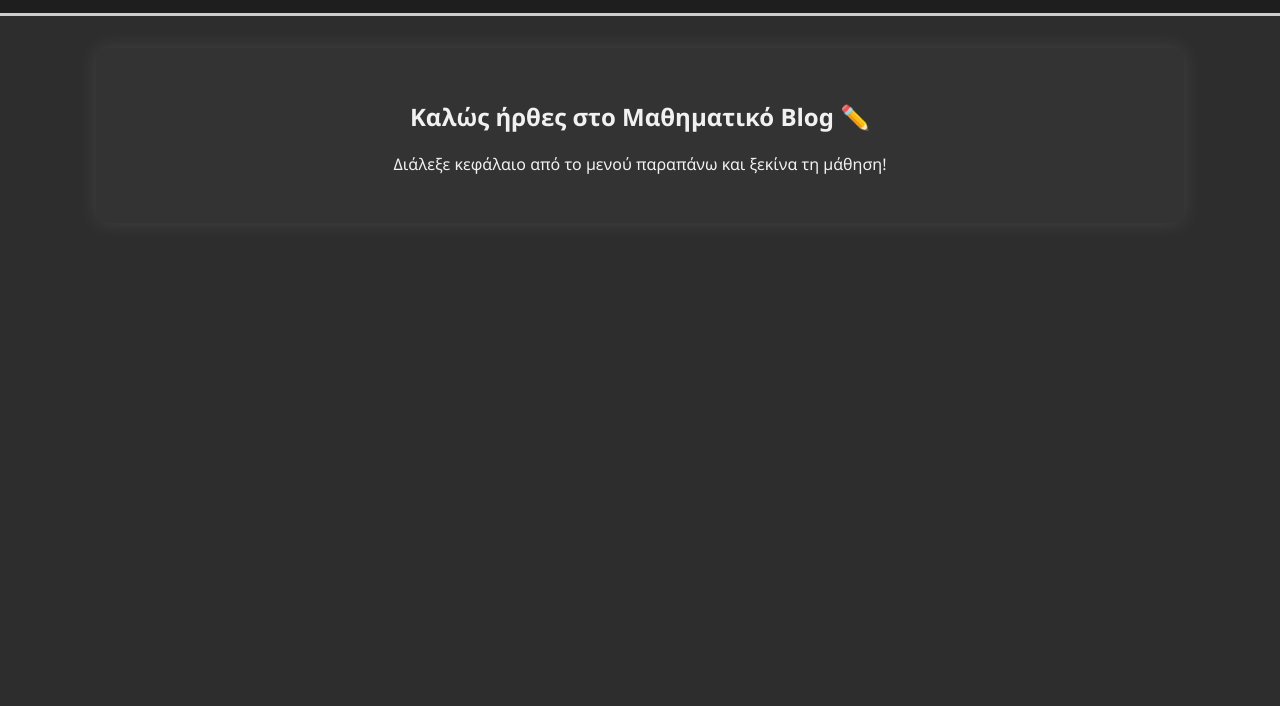
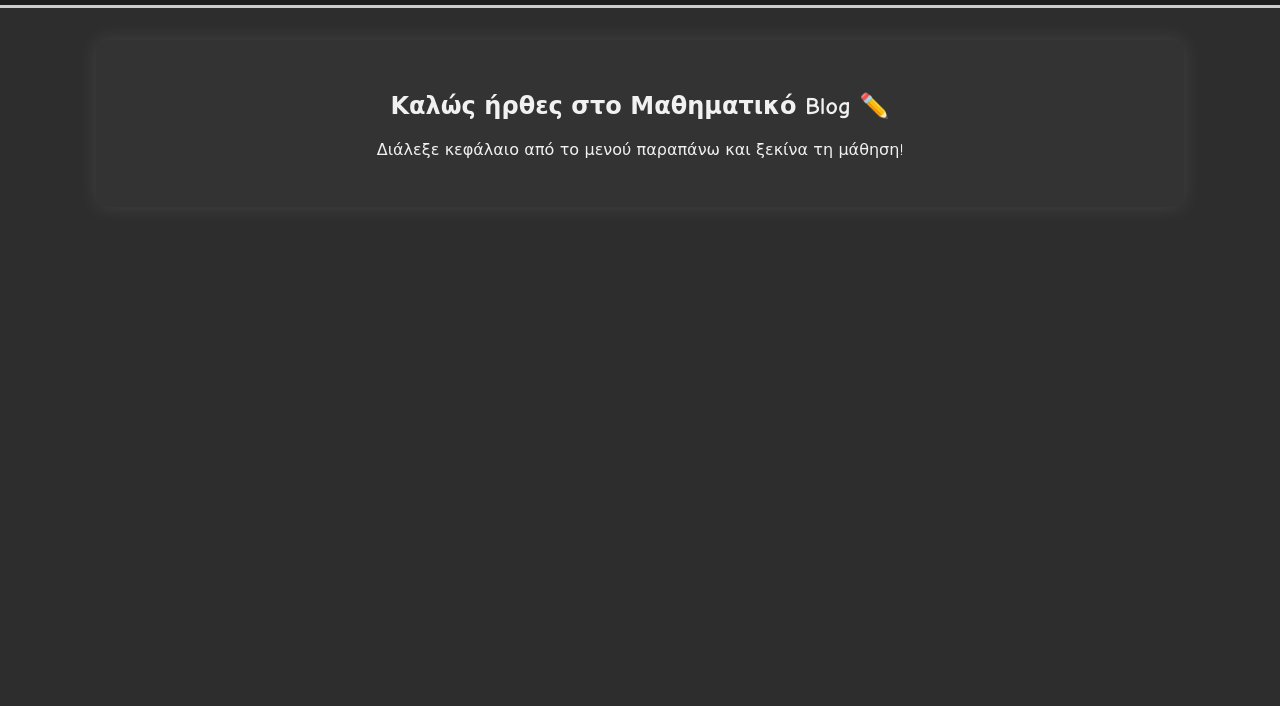
Before and after one commit to nikvas1992/schoolmathblog, a plain HTML site: page index.html in a window 1280 px wide. Shown: the part 94-800 px from the top of the page. Drawn offline with Linux system fonts and the light colour scheme.

Commit message:
Update styles.css

```diff
--- a/css/styles.css
+++ b/css/styles.css
@@ -1,8 +1,7 @@
 
 body {
   margin: 0;
-  font-family: 'Segoe UI', sans-serif;
-  background-color: #2d2d2d;
+font-family: 'Comic Sans MS', cursive;  background-color: #2d2d2d;
   color: #f1f1f1;
 }
 
```
